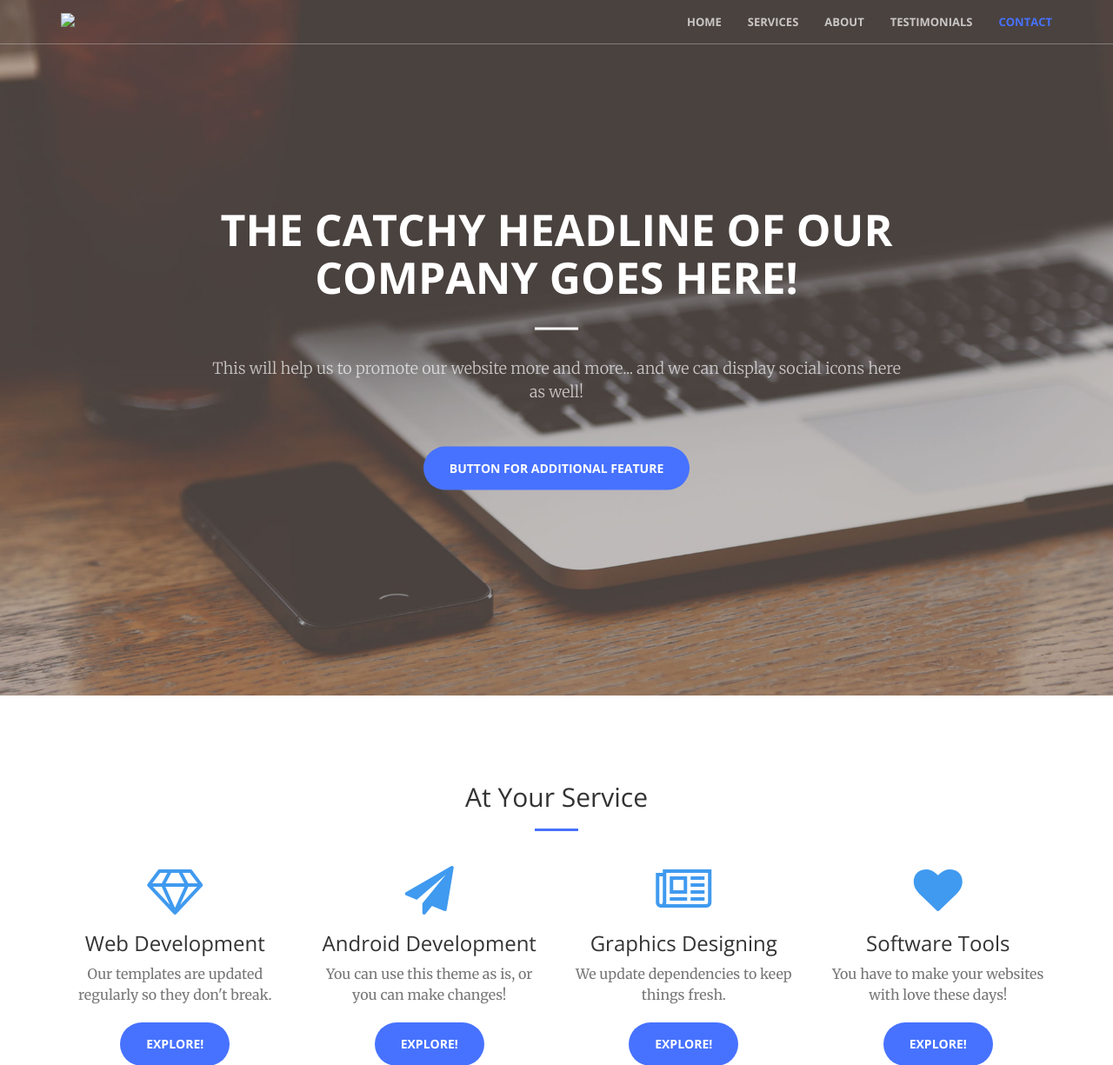
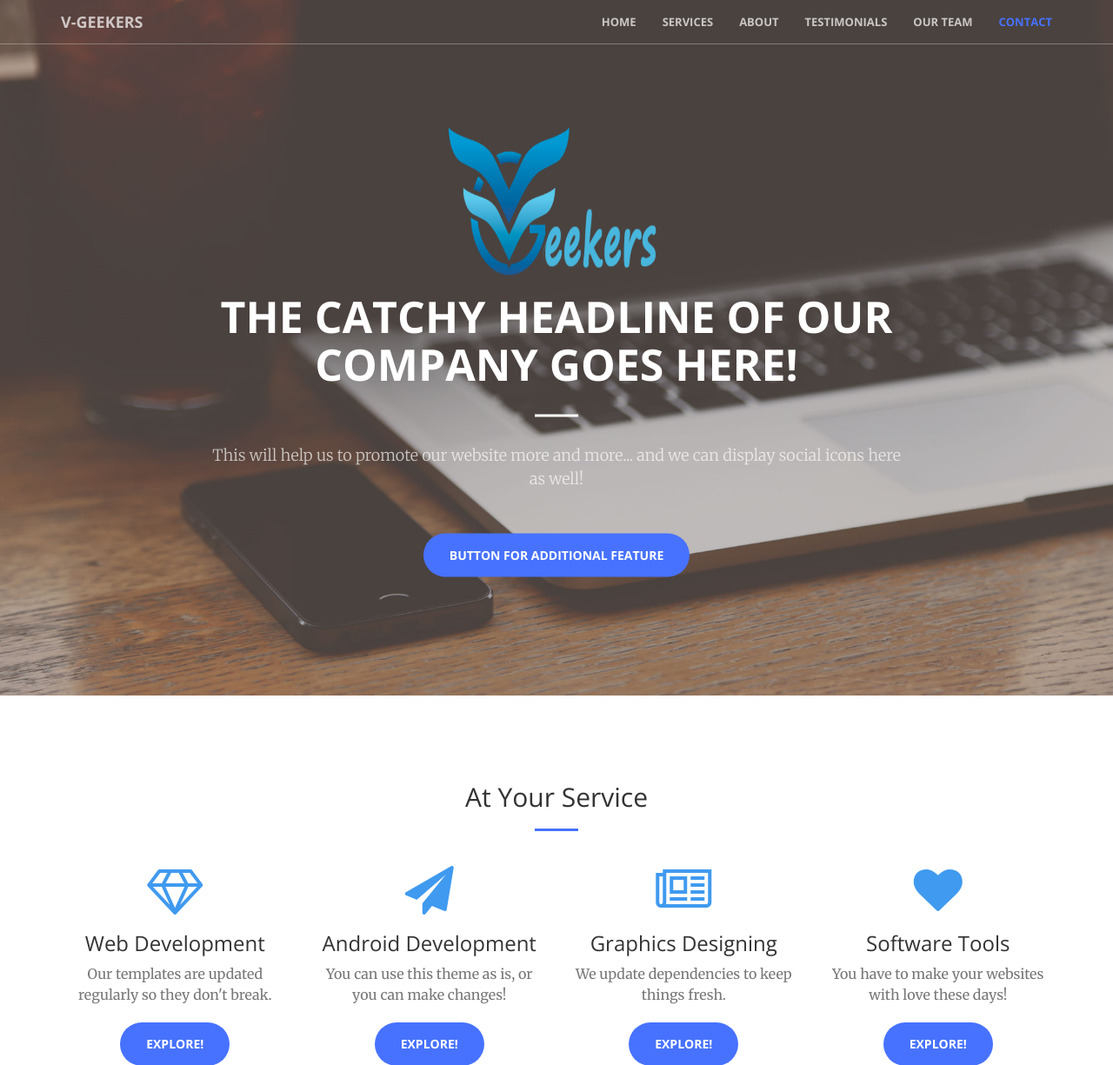
Before and after one commit to rhtkapr/dashboard.github.io, a PHP site: page / in a window 1280 px wide. Shown: the top 1225 px of the page at 87% size. Run offline with PHP 8.4, Linux system fonts and the light colour scheme; some libraries are stand-ins or nearby versions.

Commit message:
commitment

```diff
--- a/main/css/creative.css
+++ b/main/css/creative.css
@@ -16,7 +16,7 @@ hr.light {
 }
 hr.light1 {
   border-color: white;
-  max-width: 100%;
+  max-width: 50%;
 }
 a {
   -webkit-transition: all 0.35s;
@@ -362,3 +362,22 @@ body {
 .img-responsive{
 	 margin: auto;
 }
+.logo{
+	height: 200px;
+	width: 250px;
+}
+.customers{
+	border: 1px solid;
+	border-color: black;
+	padding: 10px;
+	height: 400px !important;
+}
+.news{
+	border: 1px solid;
+	border-color: black;
+	padding: 10px;
+	height: 400px !important;
+}
+.copyright{
+	padding-bottom: 10px;
+}
--- a/main/index.html
+++ b/main/index.html
@@ -9,8 +9,8 @@
     <meta name="description" content="">
     <meta name="author" content="">
 
-
-    <title>We Geekers</title>
+	<link rel="shortcut icon" href="img/logo1.ico" />
+    <title>V-Geekers</title>
 
     <!-- Bootstrap Core CSS -->
     <link href="vendor/bootstrap/css/bootstrap.min.css" rel="stylesheet">
@@ -45,7 +45,9 @@
                 <button type="button" class="navbar-toggle collapsed" data-toggle="collapse" data-target="#bs-example-navbar-collapse-1">
                     <span class="sr-only">Toggle navigation</span> Menu <i class="fa fa-bars"></i>
                 </button>
-                <a class="navbar-brand page-scroll" href="#page-top"><img src="#" class="img-responsive"></a>
+
+				<a class="navbar-brand page-scroll" href="#page-top">V-Geekers</a>
+
 			</div>
 
             <!-- Collect the nav links, forms, and other content for toggling -->
@@ -64,6 +66,9 @@
                         <a class="page-scroll" href="#testimonials">Testimonials</a>
                     </li>
                     <li>
+                        <a class="page-scroll" href="#team">Our Team</a>
+                    </li>
+                    <li>
                         <a class="page-scroll" href="#contact">Contact</a>
                     </li>
                 </ul>
@@ -75,7 +80,9 @@
 
     <header>
         <div class="header-content">
+			<img src="img/logo.png" class="img-responsive logo">
             <div class="header-content-inner">
+
                 <h1 id="homeHeading">The Catchy headline of our company goes here!</h1>
                 <hr class="light">
                 <p>This will help us to promote our website more and more... and we can display social icons here as well!</p>
@@ -164,11 +171,56 @@
 					</div>
                 </div>
             </div><br><br>
+
+    </section>
+
+    <section id="testimonials">
+        <div class="container">
+
 			<div class="row">
-                <div class="col-lg-12 text-center">
-					<hr class="light1">
+				<div class="col-lg-4 text-center news">
+					<h2 class="section-heading">News & Headlines</h2>
+					<hr class="primary"><br>
+
+					<ul class="pull-left">
+					<li><h4>This is the news and it goes here.</h4></li>
+					<li><h4>This is the news and it goes here.</h4></li>
+					<li><h4>This is the news and it goes here.</h4></li>
+					<li><h4>This is the news and it goes here.</h4></li>
+					<li><h4>This is the news and it goes here.</h4></li>
+					<li><h4>This is the news and it goes here.</h4></li>
+					<li><h4>This is the news and it goes here.</h4></li>
+					</ul>
 				</div>
-            </div><br><br>
+
+				<div class="col-lg-8 text-center customers">
+					<h2 class="section-heading">Our Valuable Customers</h2>
+					<hr class="primary"><br><br>
+
+					<div class="row">
+						<div class="col-lg-3">
+							<img src="img/person_icon.jpg" class="img-responsive text-center">
+							<div class="text-center"><b>Vivek Mudgal</b></div>
+						</div>
+
+						<div class="col-lg-9" align="justify">
+							<p>This is the information about who we are! This is the information about who we are! This is the information about who we are! This is the information about who we are! This is the information about who we are! This is the information about who we are! This is the information about who we are! This is the information about who we are! This is the information about who we are! This is the information about who we are!</p>
+						</div>
+
+					</div><br>
+				<div class="pull-right"><a href="#" class="page-scroll btn btn-default btn-xl sr-button">And Many more!</a></div>
+				</div>
+			</div>
+
+
+
+
+
+        </div>
+    </section>
+
+	<section class="bg-primary" id="team">
+
 
 		<div class="row">
 			<div class="col-lg-12 text-center">
@@ -182,19 +234,19 @@
 						<b>Vivek Mudgal</b><br>
 						Position
 
-                </div><br>
+				</div>
 				<div class="col-lg-3">
 							<img src="img/person_icon.jpg" class="img-responsive"><br>
 							<b>Rohit Kapoor</b><br>
 							Position
 
-                </div><br>
+				</div>
 				<div class="col-lg-3">
 							<img src="img/person_icon.jpg" class="img-responsive"><br>
 							<b>Deepak Gangwani</b><br>
 							Position
 
-                </div><br>
+				</div>
 				<div class="col-lg-3">
 							<img src="img/person_icon.jpg" class="img-responsive"><br>
 							<b>Simran Joshi</b><br>
@@ -203,73 +255,13 @@
 				</div>
 			</div>
 
-        </div>
-    </section>
+			<br><br>
 
-    <section id="testimonials">
-        <div class="container">
+	<hr class="light1" id="contact">
 
-			<div class="row">
-				<div class="col-lg-12 text-center">
-					<h2 class="section-heading">Our Valuable Customers</h2>
-					<hr class="primary"><br><br>
-				</div>
-			</div>
 
-			<div class="row">
-			<div class="col-lg-10 col-lg-offset-1">
-				<div class="row">
-					<div class="col-lg-3">
-						<img src="img/person_icon.jpg" class="img-responsive text-center">
-						<div class="text-center"><b>Vivek Mudgal</b></div>
-					</div>
+			<br><br><br>
 
-					<div class="col-lg-9" align="justify">
-						<p>This is the information about who we are! This is the information about who we are! This is the information about who we are! This is the information about who we are! This is the information about who we are! This is the information about who we are! This is the information about who we are! This is the information about who we are! This is the information about who we are! This is the information about who we are!</p>
-					</div>
-
-				</div><br><br><hr class="primary"><br><br>
-
-				<div class="row">
-					<div class="col-lg-3">
-						<img src="img/person_icon.jpg" class="img-responsive text-center">
-						<div class="text-center"><b>Vivek Mudgal</b></div>
-					</div>
-
-					<div class="col-lg-9" align="justify">
-						<p>This is the information about who we are! This is the information about who we are! This is the information about who we are! This is the information about who we are! This is the information about who we are! This is the information about who we are! This is the information about who we are! This is the information about who we are! This is the information about who we are! This is the information about who we are!</p>
-					</div>
-				</div><br><br><hr class="primary"><br><br>
-
-				<div class="row">
-					<div class="col-lg-3">
-						<img src="img/person_icon.jpg" class="img-responsive text-center">
-						<div class="text-center"><b>Vivek Mudgal</b></div>
-					</div>
-
-					<div class="col-lg-9" align="justify">
-						<p>This is the information about who we are! This is the information about who we are! This is the information about who we are! This is the information about who we are! This is the information about who we are! This is the information about who we are! This is the information about who we are! This is the information about who we are! This is the information about who we are! This is the information about who we are!</p>
-					</div>
-				</div><br><hr class="primary"><br><br>
-				<div class="text-center"><a href="#" class="page-scroll btn btn-default btn-xl sr-button">And Many more!</a></div>
-			</div>
-			</div>
-
-        </div>
-    </section>
-
-	<!--
-    <aside class="bg-dark">
-        <div class="container text-center">
-            <div class="call-to-action">
-                <h2>Free Download at Start Bootstrap!</h2>
-                <a href="http://startbootstrap.com/template-overviews/creative/" class="btn btn-default btn-xl sr-button">Download Now!</a>
-            </div>
-        </div>
-    </aside>
-	-->
-
-    <section class="bg-primary" id="contact">
         <div class="container">
             <div class="row">
                 <div class="col-lg-10 col-lg-offset-1 text-center">
@@ -278,16 +270,7 @@
                     <p class="text-faded">Ready to start your next project with us? That's great! Give us a call or send us an email and we will get back to you as soon as possible!</p><br>
                 </div>
 			</div>
-<!--
-               <div class="col-lg-4 col-lg-offset-2 text-center">
-                    <i class="fa fa-phone fa-3x sr-contact"></i>
-                    <p>123-456-6789</p>
-                </div>
-                <div class="col-lg-4 text-center">
-                    <i class="fa fa-envelope-o fa-3x sr-contact"></i>
-                    <p><a href="#">feedback@startbootstrap.com</a></p>
-                </div>
--->
+
 			<div class="row">
                 <div class="col-lg-12">
 
@@ -302,22 +285,19 @@
 									<input type="text" class="form-control" id="name" required data-validation-required-message="Please enter your name." placeholder="Full Name">
 									<p class="help-block"></p>
 								</div>
-							</div>
-							<div class="control-group form-group">
 								<div class="controls">
 									<input type="tel" class="form-control" id="phone" required data-validation-required-message="Please enter your phone number." placeholder="Phone Number">
+									<p class="help-block"></p>
+								</div>
+								<div class="controls">
+									<input type="email" class="form-control" id="email" required data-validation-required-message="Please enter your email address." placeholder="Email Address">
+									<p class="help-block"></p>
+								</div>
+								<div class="controls">
+									<textarea rows="4" cols="100" class="form-control" id="message" required data-validation-required-message="Please enter your message" maxlength="999" style="resize:none" placeholder="Please Enter Your Message"></textarea>
 								</div>
 							</div>
-							<div class="control-group form-group">
-								<div class="controls">
-									<input type="email" class="form-control" id="email" required data-validation-required-message="Please enter your email address." placeholder="Email Address">
-								</div>
-							</div>
-							<div class="control-group form-group">
-								<div class="controls">
-									<textarea rows="9" cols="100" class="form-control" id="message" required data-validation-required-message="Please enter your message" maxlength="999" style="resize:none" placeholder="Please Enter Your Message"></textarea>
-								</div>
-							</div>
+
 							<div id="success"></div>
 							<!-- For success/fail messages -->
 							<button type="submit" class="btn btn-primary">Send Message</button>
@@ -328,7 +308,7 @@
 						<div class="col-lg-4">
 
 							<!-- Embedded Google Map -->
-							<iframe width="100%" height="400px" frameborder="0" scrolling="no" marginheight="0" marginwidth="0" src="http://maps.google.com/maps?hl=en&amp;ie=UTF8&amp;ll=37.0625,-95.677068&amp;spn=56.506174,79.013672&amp;t=m&amp;z=4&amp;output=embed"></iframe>
+							<iframe width="100%" height="300px" frameborder="0" scrolling="no" marginheight="0" marginwidth="0" src="http://maps.google.com/maps?hl=en&amp;ie=UTF8&amp;ll=37.0625,-95.677068&amp;spn=56.506174,79.013672&amp;t=m&amp;z=4&amp;output=embed"></iframe>
 
 						</div>
 
@@ -369,10 +349,10 @@
 		</div>
 
     </section>
-	<div class="container-fluid bg-primary">
+	<div class="container-fluid bg-primary copyright">
 		<div class="row">
-			<div class="col-lg-12">
-				We Geekers © 2017 | All Rights Reserved.
+			<div class="col-lg-12 text-center">
+				V-Geekers © 2017 | All Rights Reserved.
 			</div>
 		</div>
 	</div>
```
Also changed, not shown: main/img/logo.png (added), main/img/logo1.ico (added). Lines whose indentation alone changed are shown as unchanged.
